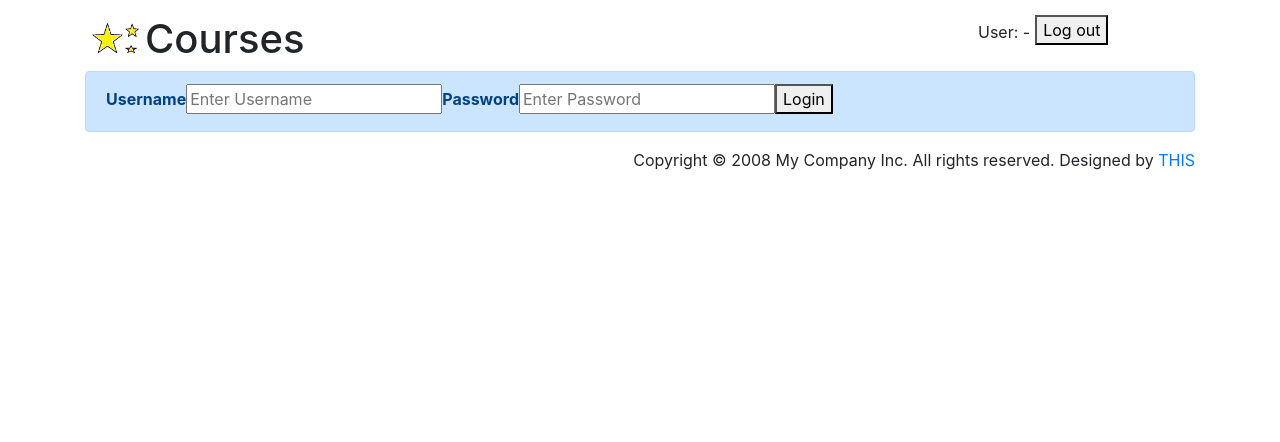
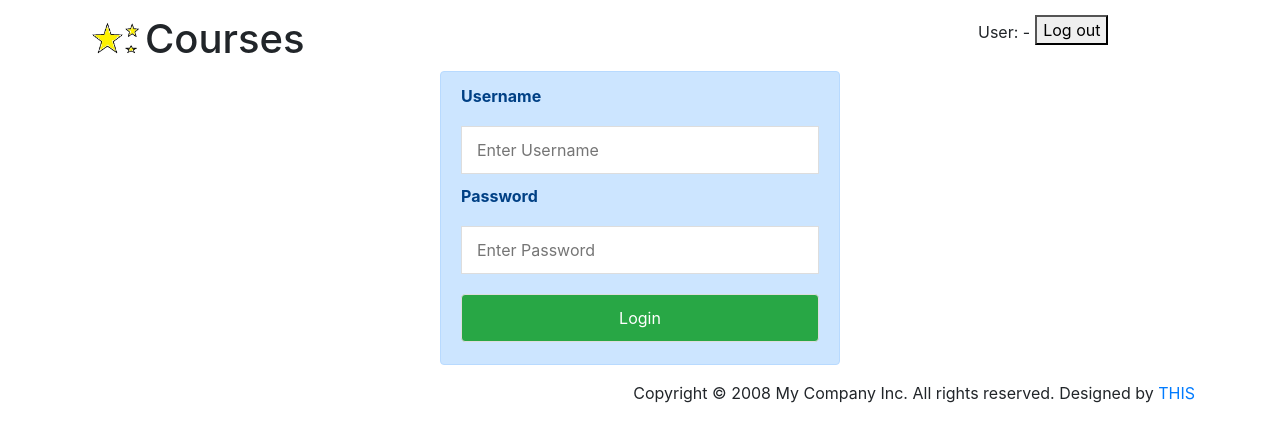
Before and after one commit to nogard111/AngularApp, an Angular app in the folder AnguarApp/: page / in a window 1280 px wide. Shown: the top 442 px of the page. Built offline with nearby package versions, Linux system fonts and the light colour scheme.

Commit message:
Update login style

```diff
--- a/AnguarApp/src/app/user/login-page/login-page.component.css
+++ b/AnguarApp/src/app/user/login-page/login-page.component.css
@@ -0,0 +1,11 @@
+input[type=text], input[type=password], button {
+    width: 100%;
+    padding: 11px 15px;
+    margin: 10px 0;
+    border: 1px solid #ddd;
+    box-sizing: border-box;
+}
+
+.login-style{
+    width: 400px;
+}
--- a/AnguarApp/src/app/user/login-page/login-page.component.html
+++ b/AnguarApp/src/app/user/login-page/login-page.component.html
@@ -1,12 +1,12 @@
-<div class="alert alert-primary container">
+<div class="alert alert-primary container login-style">
     <label><b>Username</b></label>
     <input type="text" placeholder="Enter Username"  [(ngModel)]='UserName' required>
 
     <label><b>Password</b></label>
     <input type="password" placeholder="Enter Password"  [(ngModel)]='UserPass' required>
 
+      <button type="button"  class="btn btn-success " (click)="Login()">Login</button>
+    <!--
     <button mat-button (click)="Login()" >Login</button>
-    <!--
-      <button type="button"  class="btn btn-success " (click)="Login()">Login</button>
     -->
   </div>
```
